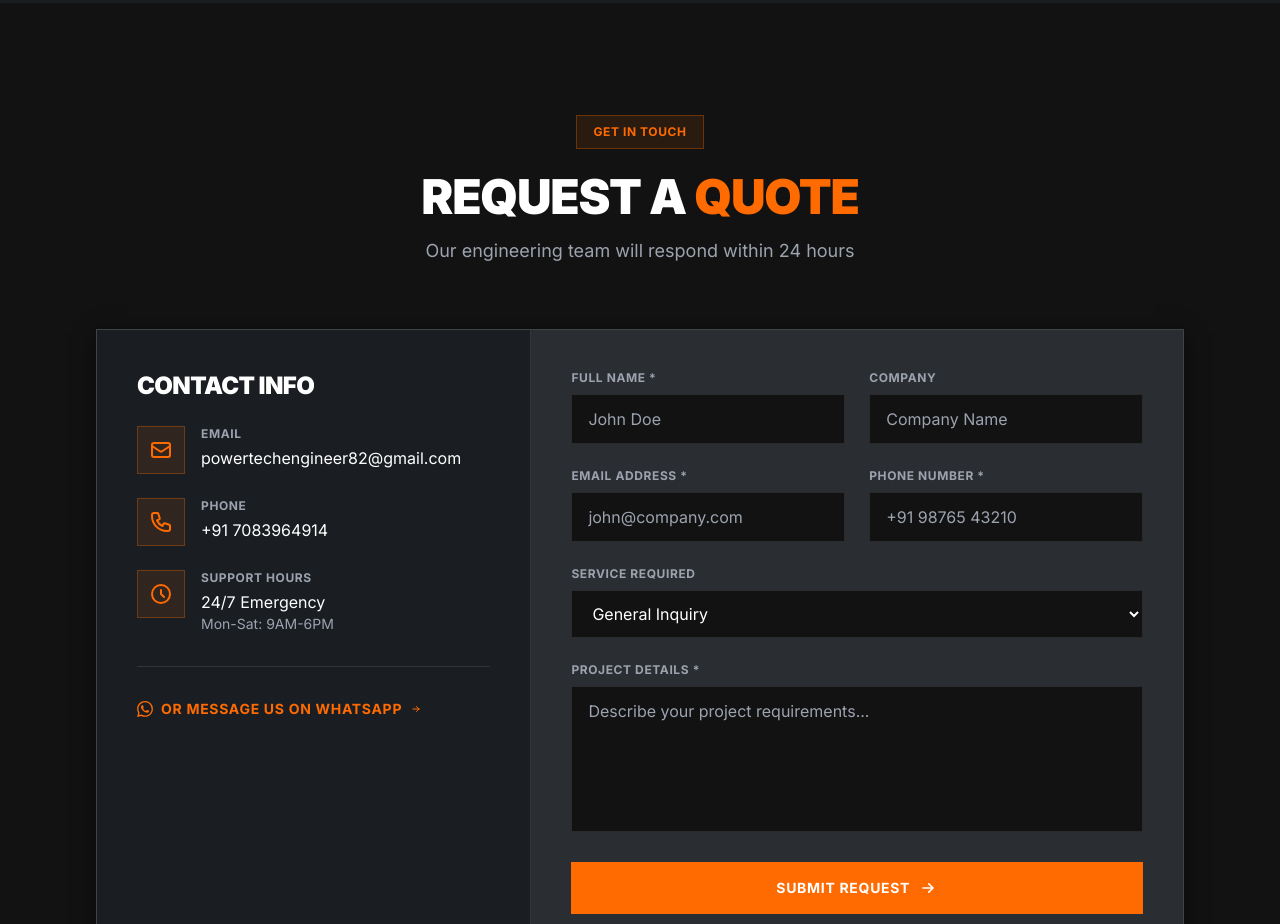
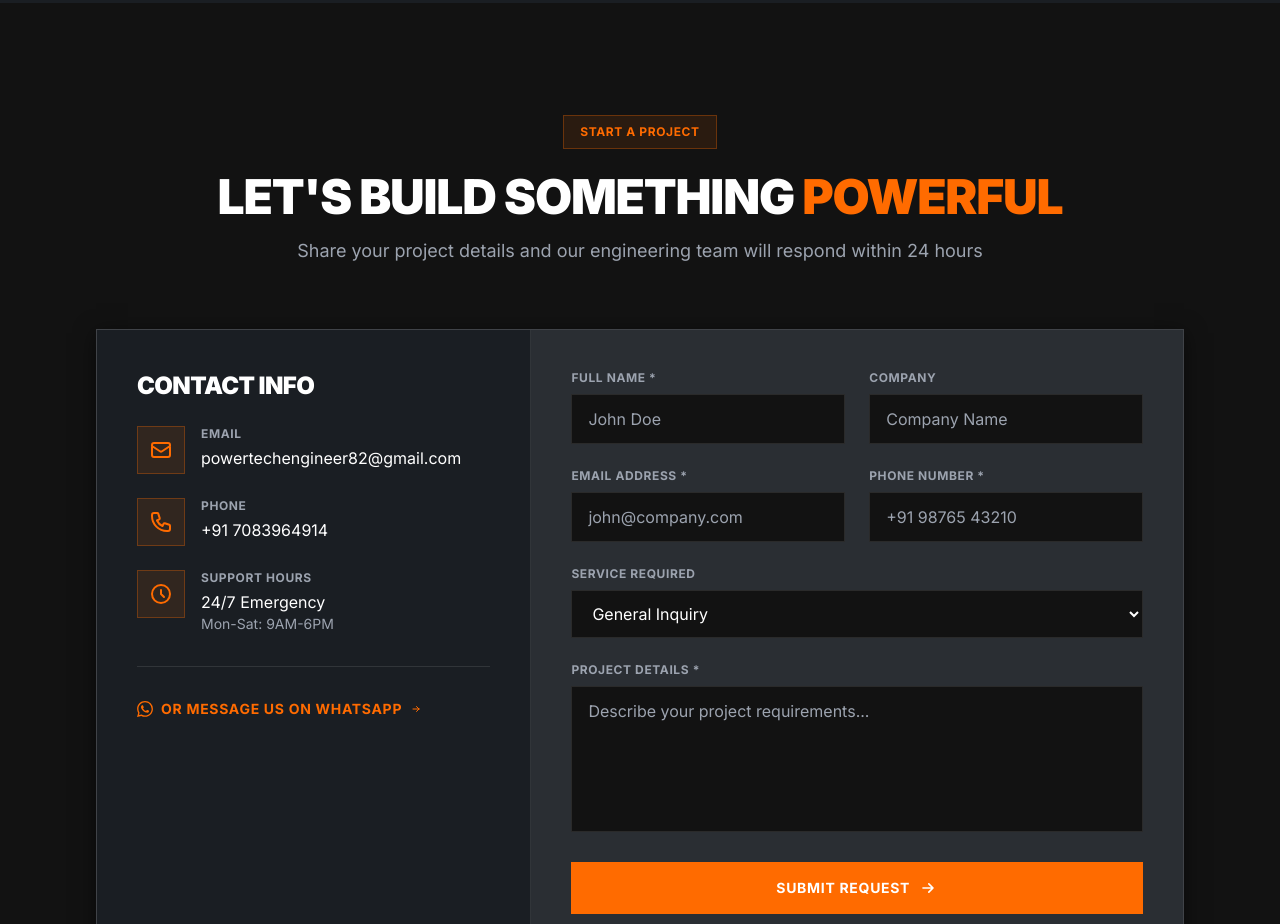
Before and after one commit to Trishant27/Powertech, a React (Create React App) app in the folder client/: page / in a window 1280 px wide. Shown: the part 3880-4804 px from the top of the page. Built offline with nearby package versions, Linux system fonts and the light colour scheme; the HTML template or start-up script is replaced by a standard one.

Commit message:
Update contact section heading to LET'S BUILD SOMETHING POWERFUL

```diff
--- a/client/src/components/ContactForm.js
+++ b/client/src/components/ContactForm.js
@@ -71,14 +71,14 @@ const ContactForm = () => {
         <div className="text-center mb-16">
           <div className="inline-flex items-center gap-2 bg-orange/10 border border-orange/30 px-4 py-2 mb-6">
             <span className="text-orange font-bold text-xs tracking-wider uppercase">
-              GET IN TOUCH
+              START A PROJECT
             </span>
           </div>
           <h2 className="text-4xl md:text-5xl font-black text-white mb-4 tracking-tight">
-            REQUEST A <span className="text-orange">QUOTE</span>
+            LET'S BUILD SOMETHING <span className="text-orange">POWERFUL</span>
           </h2>
           <p className="text-gray-400 text-lg">
-            Our engineering team will respond within 24 hours
+            Share your project details and our engineering team will respond within 24 hours
           </p>
         </div>
 
```
